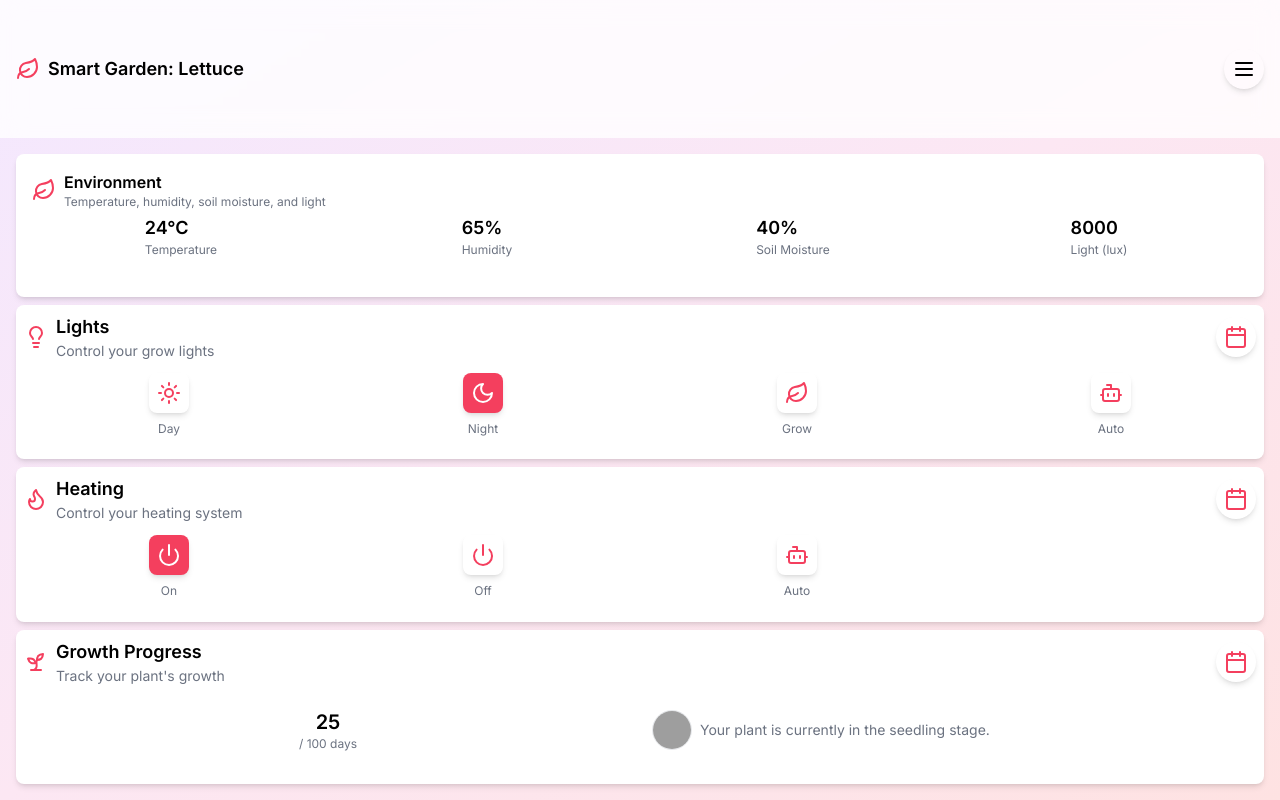
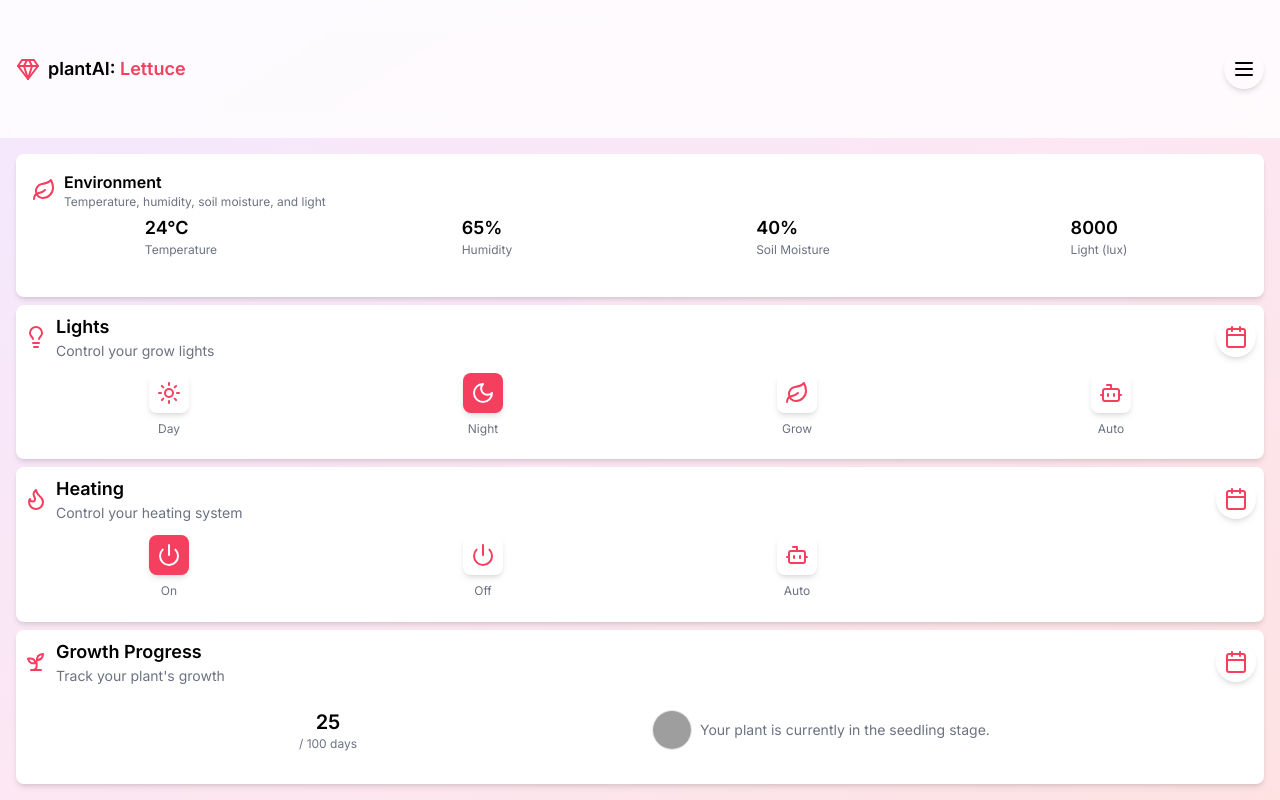
Before and after one commit to aliyorulmazdev/plant-ai, a Next.js app: page / in a window 1280 px wide. Built offline with nearby package versions, Linux system fonts and the light colour scheme; grey boxes are pictures that could not be loaded.

Commit message:
- Update icons and text styles in the plantAI section.

```diff
--- a/app/_components/PlantCard.js
+++ b/app/_components/PlantCard.js
@@ -1,14 +1,15 @@
 import { Button } from "@/components/ui/button";
 import { Avatar, AvatarFallback } from "@/components/ui/avatar";
+import { GemIcon } from "lucide-react";
 
 export default function PlantCard() {
   return (
     <div className="grid min-h-screen w-full bg-gradient-to-br from-purple-100 via-pink-100 to-red-100 dark:from-purple-900 dark:via-pink-900 dark:to-red-900">
       <header className="sticky top-0 z-10 bg-white/80 backdrop-blur-md dark:bg-gray-950/80 px-4 py-3 flex items-center justify-between">
         <div className="flex items-center gap-2">
-          <LeafIcon className="w-6 h-6 text-rose-500" />
+          <GemIcon className="w-6 h-6 text-rose-500" />
           <h1 className="text-lg font-semibold text-black">
-            Smart Garden: Lettuce
+            plantAI: <span className="text-rose-500">Lettuce</span>
           </h1>
         </div>
         <Button variant="ghost" size="icon" className="rounded-full shadow-md">
```
